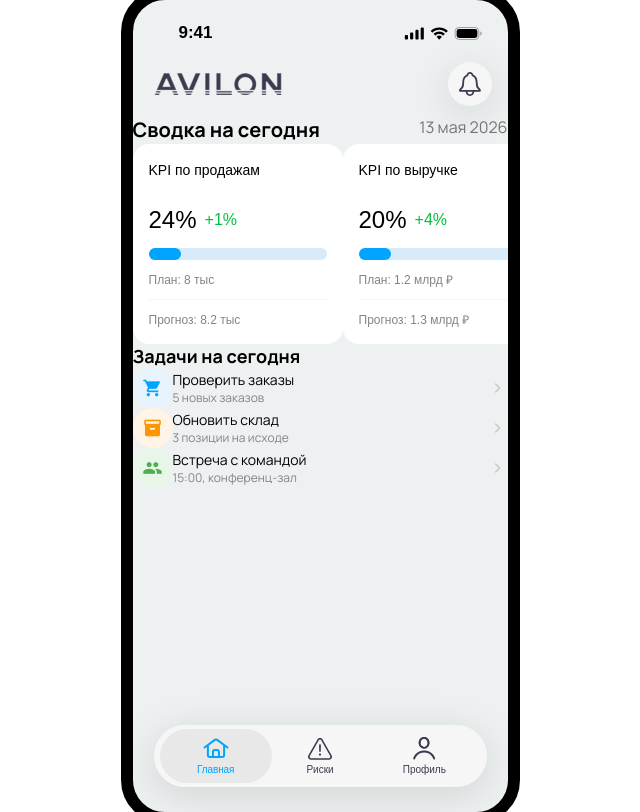
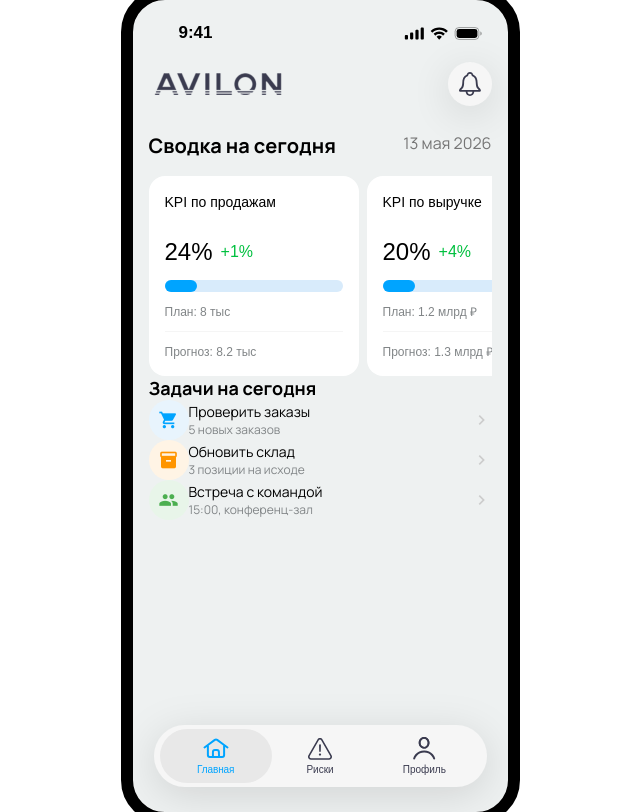
Before and after one commit to dzhuchkov-spider/avilon, a React (Vite) app: page / in a window 1280 px wide. Shown: the whole page, without its empty margins (320-960 px from the left). Built offline with nearby package versions, Linux system fonts and the light colour scheme.

Commit message:
KPI card 4

```diff
--- a/src/App.tsx
+++ b/src/App.tsx
@@ -39,7 +39,7 @@ function App() {
         </div>
 
         {/* Main Content */}
-        <div className="flex-1 px-4 py-4 flex flex-col gap-6 overflow-y-auto overflow-x-hidden">
+        <div className="flex-1 !px-4 !py-4 flex flex-col !gap-6 overflow-y-auto" style={{ paddingLeft: '16px', paddingRight: '16px', paddingTop: '16px', paddingBottom: '16px' }}>
           {/* Title Section */}
           <div>
             <div className="flex justify-between items-start mb-4">
@@ -48,7 +48,7 @@ function App() {
             </div>
 
             {/* KPI Cards */}
-            <div className="flex gap-2 overflow-x-auto pb-2">
+            <div className="flex !gap-2 overflow-x-auto !pb-2 mt-4" style={{ gap: '8px', marginTop: '16px' }}>
               {/* KPI Card 1 */}
               <div className="bg-[#FFFFFF] content-stretch flex flex-col gap-[24px] items-start p-[16px] relative rounded-[16px] size-full w-[210px] flex-shrink-0">
                 <p className="[word-break:break-word] font-['Manrope:Regular',sans-serif] font-normal leading-[20px] relative shrink-0 text-[14px] text-black text-center whitespace-nowrap">
```
